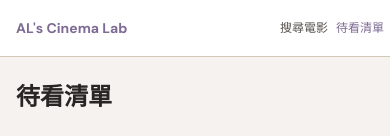
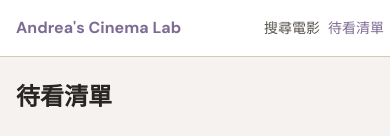
Before and after one commit to andrea-lin-dev/andrea-cinema-lab, a React (Vite) app: page /watchlist in a window 390 px wide. Shown: the top 136 px of the page. Built offline with nearby package versions, Linux system fonts and the light colour scheme.

Commit message:
docs: rewrite README, add testing intro, set lang to zh-TW

```diff
--- a/index.html
+++ b/index.html
@@ -6,11 +6,11 @@
     <meta name="viewport" content="width=device-width, initial-scale=1.0" />
     <meta
       name="description"
-      content="搜尋電影、建立待看清單、抽籤決定今晚看什麼。AL's Cinema Lab 幫你輕鬆管理想看的電影。"
+      content="搜尋電影、建立待看清單、抽籤決定今晚看什麼。Andrea's Cinema Lab 幫你輕鬆管理想看的電影。"
     />
     <!-- Open Graph / Facebook -->
     <meta property="og:type" content="website" />
-    <meta property="og:title" content="AL's Cinema Lab" />
+    <meta property="og:title" content="Andrea's Cinema Lab" />
     <meta
       property="og:description"
       content="搜尋電影、建立待看清單、抽籤決定今晚看什麼。幫你輕鬆管理想看的電影。"
@@ -18,7 +18,7 @@
     <meta property="og:image" content="/fav.svg" />
     <!-- Twitter Card -->
     <meta name="twitter:card" content="summary" />
-    <meta name="twitter:title" content="AL's Cinema Lab" />
+    <meta name="twitter:title" content="Andrea's Cinema Lab" />
     <meta
       name="twitter:description"
       content="搜尋電影、建立待看清單、抽籤決定今晚看什麼。幫你輕鬆管理想看的電影。"
@@ -30,7 +30,7 @@
       href="https://fonts.googleapis.com/css2?family=DM+Sans:opsz,wght@9..40,400;9..40,500;9..40,600;9..40,700&family=Noto+Sans+TC:wght@400;500;600;700&display=swap"
       rel="stylesheet"
     />
-    <title>AL's Cinema Lab</title>
+    <title>Andrea's Cinema Lab</title>
   </head>
   <body>
     <div id="root"></div>
--- a/src/app/AppShell.tsx
+++ b/src/app/AppShell.tsx
@@ -22,14 +22,14 @@ export function AppShell({ children }: AppShellProps) {
         <div className="mx-auto flex h-14 max-w-6xl items-center justify-between px-4 sm:px-6">
           <Link
             to="/"
-            className="text-sm font-bold text-accent-600 hover:text-accent-500 sm:text-xl"
+            className="text-base font-bold text-accent-600 hover:text-accent-500 sm:text-xl"
           >
-            AL's Cinema Lab
+            Andrea's Cinema Lab
           </Link>
           <nav className="flex items-center gap-2 sm:gap-6">
             <Link
               to="/"
-              className={`text-xs font-medium transition-colors sm:text-base ${
+              className={`text-sm font-medium transition-colors sm:text-base ${
                 location.pathname === '/'
                   ? 'text-accent-600'
                   : 'text-stone-600 hover:text-stone-900'
@@ -39,7 +39,7 @@ export function AppShell({ children }: AppShellProps) {
             </Link>
             <Link
               to="/watchlist"
-              className={`relative flex items-center gap-2 text-xs font-medium transition-colors sm:text-base ${
+              className={`relative flex items-center gap-2 text-sm font-medium transition-colors sm:text-base ${
                 location.pathname === '/watchlist'
                   ? 'text-accent-600'
                   : 'text-stone-600 hover:text-stone-900'
--- a/src/pages/WatchlistPage.tsx
+++ b/src/pages/WatchlistPage.tsx
@@ -36,7 +36,7 @@ export function WatchlistPage() {
       <div className="mb-6 flex flex-col gap-4 sm:mb-8 sm:flex-row sm:items-center sm:justify-between">
         <h1 className="text-2xl font-bold text-stone-800">待看清單</h1>
         {items.length > 0 && (
-          <div className="flex flex-wrap items-center gap-4">
+          <div className="flex flex-col gap-4 sm:flex-row sm:flex-wrap sm:items-center sm:gap-4">
             <button
               type="button"
               onClick={() => setIsLotteryOpen(true)}
```
Also changed, not shown: 2 other files (tests, documents, lock files or other folders).
